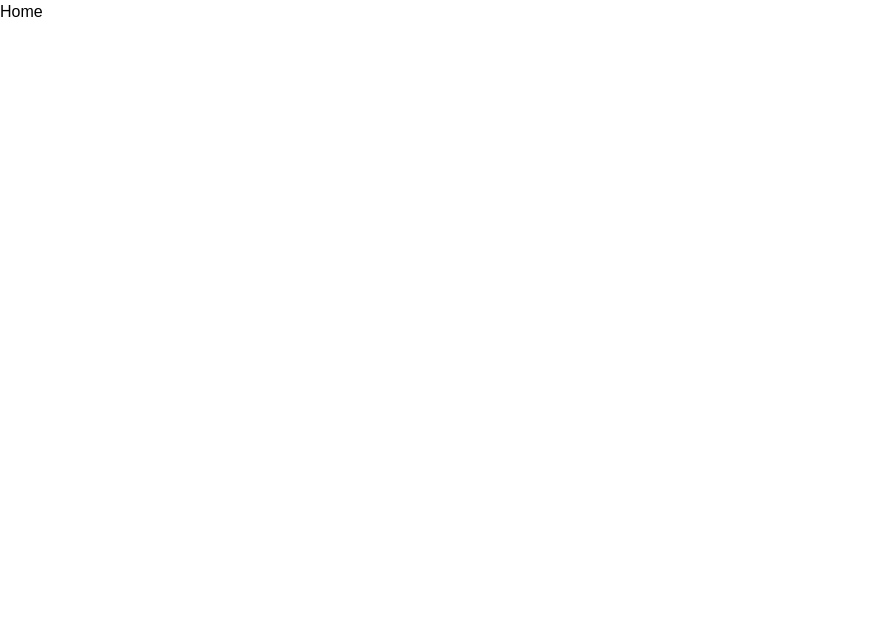
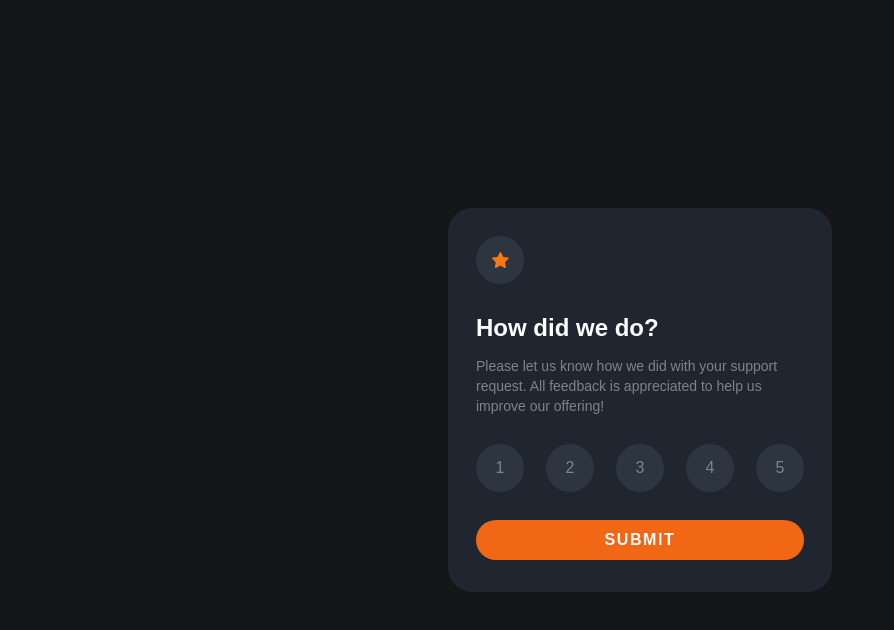
Before and after one commit to HenriqueaBarbosa/frontend-mentor, a Next.js app: page / in a window 1280 px wide. Shown: the top 630 px of the page, without its empty margins (0-894 px from the left). Built offline with nearby package versions, Linux system fonts and the light colour scheme.

Commit message:
feat: card and its components

```diff
--- a/src/components/Button.tsx
+++ b/src/components/Button.tsx
@@ -2,14 +2,15 @@ interface Props {
     content: string;
 }
 
-export default function Circle(props: Props) {
+export default function Button(props: Props) {
     return (
-      <div className={`
+      <button className={`
         flex justify-center items-center
         bg-[#F26716] text-[#FFF]
-        w-44 h-10 rounded-3xl
+        font-bold tracking-widest
+        w-full h-10 rounded-3xl
       `}>
         {props.content}
-      </div>
+      </button>
     )
   }
--- /dev/null
+++ b/src/components/Card.tsx
@@ -0,0 +1,41 @@
+import Star from "@/images/Star";
+import Circle from "./Circle";
+import Details from "./Details";
+import Button from "./Button";
+
+export default function Card() {
+  return (
+    <div
+      className={`
+        flex flex-col p-7 gap-7
+        bg-[#1F2630]
+        w-96 h-96 rounded-3xl
+      `}
+    >
+      <div className=" flex">
+        <Circle>
+          <Star />
+        </Circle>
+      </div>
+
+      <Details
+        question={"How did we do?"}
+        content={
+          "Please let us know how we did with your support request. All feedback is appreciated to help us improve our offering!"
+        }
+      />
+
+      <div className="flex justify-between">
+        <Circle content="1" />
+        <Circle content="2" />
+        <Circle content="3" />
+        <Circle content="4" />
+        <Circle content="5" />
+      </div>
+
+      <div className="flex w-full">
+        <Button content="SUBMIT"/>
+      </div>
+    </div>
+  );
+}
--- a/src/components/Circle.tsx
+++ b/src/components/Circle.tsx
@@ -7,8 +7,8 @@ export default function Circle(props: Props) {
     return (
       <div className={`
         flex justify-center items-center
-        bg-[#1F2630] text-[#818993]
-        w-10 h-10 rounded-full
+        bg-[#2D3540] text-[#7B848C]
+        w-12 h-12 rounded-full
       `}>
         {props.content}
         {props.children}
--- /dev/null
+++ b/src/components/Details.tsx
@@ -0,0 +1,15 @@
+interface Props {
+    question: string;
+    content: string;
+}
+
+export default function Details(props: Props) {
+  return (
+    <div>
+      <dl>
+        <dt className="text-[#FFF] mb-3 text-2xl font-bold">{props.question}</dt>
+        <dd className="text-[#7B848C] text-sm font-thin">{props.content}</dd>
+      </dl>
+    </div>
+  );
+}
--- /dev/null
+++ b/src/components/Home.tsx
@@ -0,0 +1,9 @@
+import Card from "./Card";
+
+export default function Home() {
+    return (
+      <div className="flex justify-center items-center h-screen w-screen bg-[#141519]">
+        <Card />
+      </div>
+    )
+  }
--- /dev/null
+++ b/src/pages/card.tsx
@@ -0,0 +1,9 @@
+import Card from "@/components/Card";
+
+export default function PageCard() {
+    return (
+      <div className="flex justify-center items-center h-screen w-screen bg-[#141519]">
+        <Card />
+      </div>
+    )
+  }
--- /dev/null
+++ b/src/pages/details.tsx
@@ -0,0 +1,13 @@
+import Details from "@/components/Details";
+
+export default function PageDetails() {
+    return (
+      <div>
+        <Details
+            question="How did we do?"
+            content="Please let us know how we did with your support request.
+                All feedback is appreciated to help us improve our offering!"
+        />
+      </div>
+    )
+  }
--- a/src/pages/index.tsx
+++ b/src/pages/index.tsx
@@ -1,7 +1,9 @@
-export default function Home() {
+import Home from "@/components/Home";
+
+export default function Index() {
   return (
     <div>
-      Home
+      <Home />
     </div>
   )
 }
```
